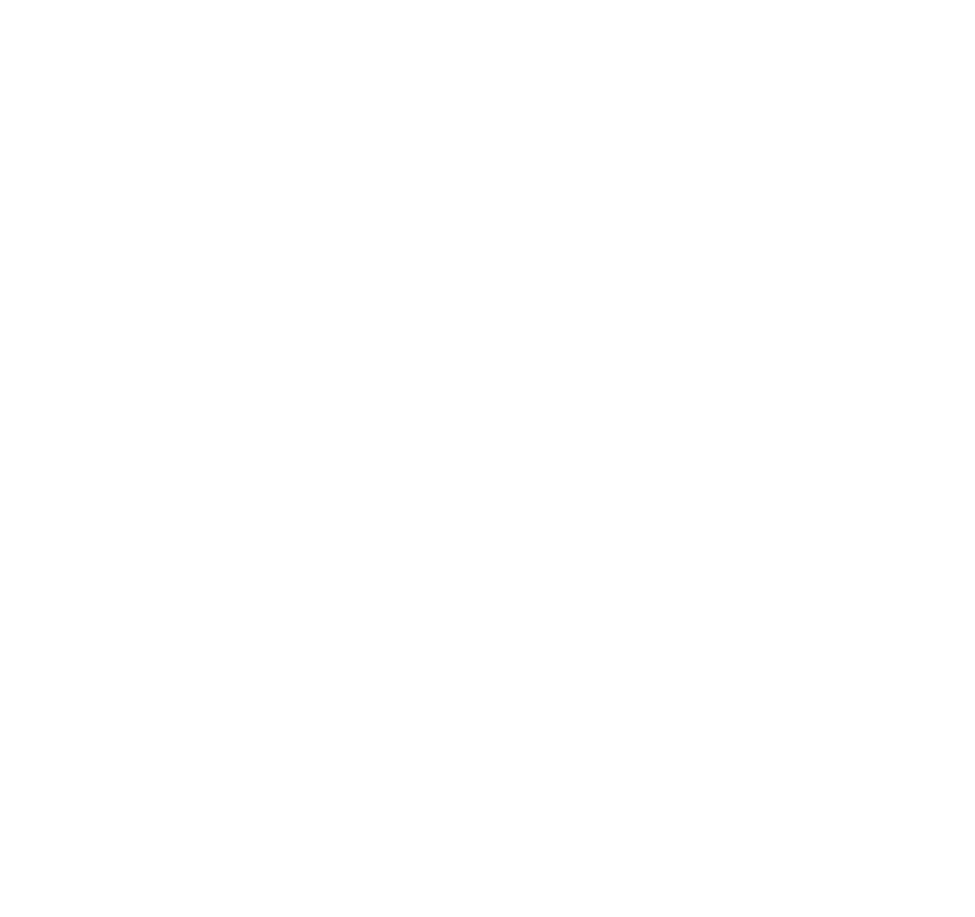
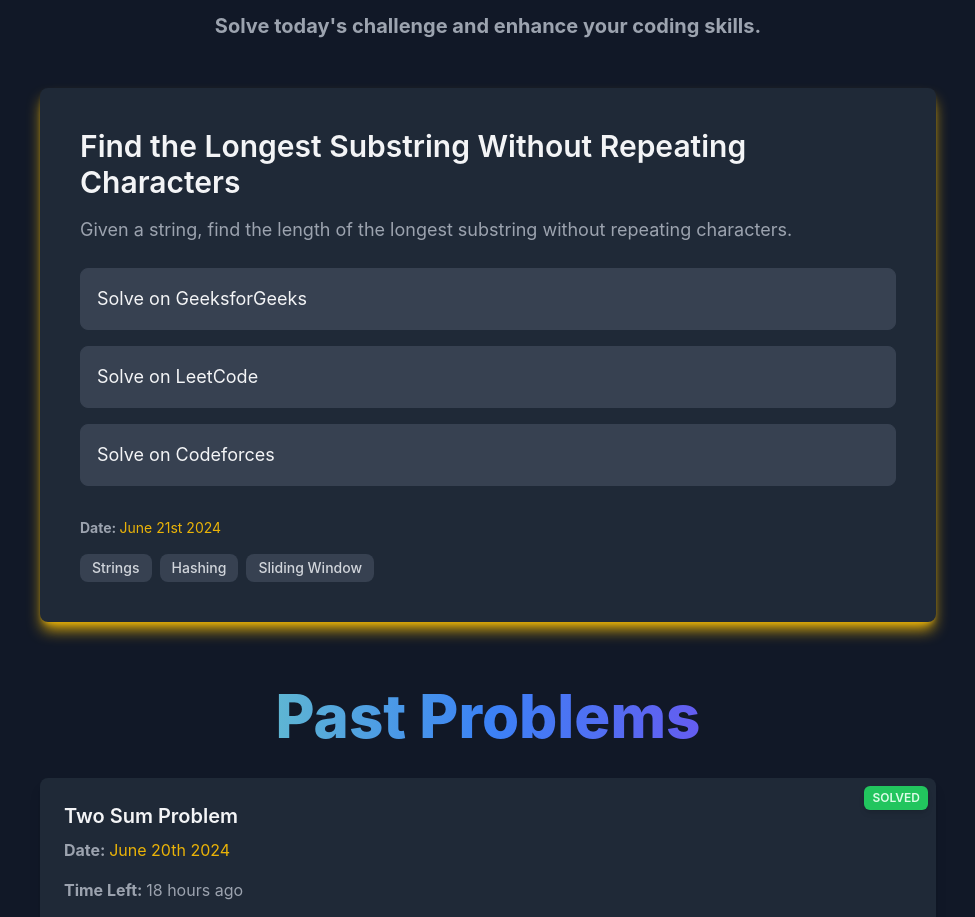
Before and after one commit to TheHimanshuDixit/knuth-website, a React (Vite) app: page /pod in a window 1280 px wide. Shown: the part 160-1077 px from the top of the page, without its empty margins (152-1127 px from the left). Before the commit the page ends 800 px from the top, so only its background shows below. Built offline with nearby package versions, Linux system fonts and the light colour scheme.

Commit message:
POD section UI added

```diff
--- a/package.json
+++ b/package.json
@@ -14,6 +14,7 @@
     "@material-tailwind/react": "^2.1.9",
     "flowbite": "^2.4.1",
     "flowbite-react": "^0.10.1",
+    "moment": "^2.30.1",
     "react": "^18.3.1",
     "react-dom": "^18.3.1",
     "react-router-dom": "^6.24.0",
--- a/src/pages/POD.jsx
+++ b/src/pages/POD.jsx
@@ -1,11 +1,217 @@
-import React from 'react'
+import moment from "moment";
 
 const POD = () => {
+  const currentProblem = {
+    title: "Find the Longest Substring Without Repeating Characters",
+    description:
+      "Given a string, find the length of the longest substring without repeating characters.",
+    links: [
+      {
+        platform: "GeeksforGeeks",
+        url: "https://www.geeksforgeeks.org/longest-substring-without-repeating-characters/",
+      },
+      {
+        platform: "LeetCode",
+        url: "https://leetcode.com/problems/longest-substring-without-repeating-characters/",
+      },
+      {
+        platform: "Codeforces",
+        url: "https://codeforces.com/problemset/problem/1234/B2",
+      },
+    ],
+    date: new Date(),
+    tags: ["Strings", "Hashing", "Sliding Window"],
+  };
+
+  const pastProblems = [
+    {
+      title: "Two Sum Problem",
+      date: moment().subtract(1, "days").toDate(),
+      links: [
+        {
+          platform: "GeeksforGeeks",
+          url: "https://www.geeksforgeeks.org/two-sum-problem/",
+        },
+        { platform: "LeetCode", url: "https://leetcode.com/problems/two-sum/" },
+        {
+          platform: "Codeforces",
+          url: "https://codeforces.com/problemset/problem/1/A",
+        },
+      ],
+      tags: ["Arrays", "Hash Map"],
+      status: "solved", // Example status
+    },
+    {
+      title: "Longest Common Subsequence",
+      date: moment().subtract(2, "days").toDate(),
+      links: [
+        {
+          platform: "GeeksforGeeks",
+          url: "https://www.geeksforgeeks.org/longest-common-subsequence-dp-4/",
+        },
+        {
+          platform: "LeetCode",
+          url: "https://leetcode.com/problems/longest-common-subsequence/",
+        },
+        {
+          platform: "Codeforces",
+          url: "https://codeforces.com/problemset/problem/1234/B3",
+        },
+      ],
+      tags: ["Dynamic Programming", "Strings"],
+      status: "attempted", // Example status
+    },
+    {
+      title: "Binary Tree Inorder Traversal",
+      date: moment().subtract(3, "days").toDate(),
+      links: [
+        {
+          platform: "GeeksforGeeks",
+          url: "https://www.geeksforgeeks.org/inorder-tree-traversal-without-recursion/",
+        },
+        {
+          platform: "LeetCode",
+          url: "https://leetcode.com/problems/binary-tree-inorder-traversal/",
+        },
+        {
+          platform: "Codeforces",
+          url: "https://codeforces.com/problemset/problem/1234/B4",
+        },
+      ],
+      tags: ["Trees", "DFS"],
+      status: "unvisited", // Example status
+    },
+    // Add more past problems as needed...
+  ];
+
+  // Function to calculate the time left
+  const getTimeLeft = (problemDate) => {
+    const now = moment();
+    const endOfDay = moment(problemDate).endOf("day");
+    return moment.duration(endOfDay.diff(now)).humanize(true);
+  };
+
+  const getStatusColor = (status) => {
+    switch (status) {
+      case "solved":
+        return "bg-green-500 text-green-100";
+      case "attempted":
+        return "bg-yellow-500 text-yellow-100";
+      case "unvisited":
+        return "bg-red-500 text-red-100";
+      default:
+        return "bg-gray-500 text-gray-100"; // Default color
+    }
+  };
+
   return (
-    <div>
-      <h1>pod</h1>
-    </div>
-  )
-}
+    <section className="w-full py-16 md:py-20 lg:py-24 bg-gray-900">
+      <div className="container mx-auto px-4 md:px-6 lg:px-8">
+        <div className="text-center">
+          <h2 className="bg-gradient-to-r from-green-300 via-blue-500 to-purple-600 bg-clip-text text-xl font-extrabold text-transparent sm:text-6xl">
+            Problem of the Day
+          </h2>
+          <p className=" font-bold mx-auto max-w-2xl text-lg text-gray-400 mt-4 md:text-xl animate-fade-in">
+            Solve today&apos;s challenge and enhance your coding skills.
+          </p>
+        </div>
+        <div className="mt-12 max-w-4xl mx-auto bg-gray-800 p-10 rounded-lg shadow-lg shadow-yellow-500 transition-shadow duration-300 animate-fade-in">
+          <h3 className="text-3xl font-semibold text-gray-100 mb-4">
+            {currentProblem.title}
+          </h3>
+          <p className="text-lg text-gray-400 mb-6">
+            {currentProblem.description}
+          </p>
+          <div className="space-y-4 mb-8">
+            {currentProblem.links.map((link, index) => (
+              <a
+                key={index}
+                href={link.url}
+                target="_blank"
+                rel="noopener noreferrer"
+                className="block w-full p-4 text-lg border border-gray-700 rounded-lg bg-gray-700 text-gray-100 hover:bg-yellow-500 hover:text-gray-900 transition-colors duration-300"
+              >
+                Solve on {link.platform}
+              </a>
+            ))}
+          </div>
+          <div className="text-gray-400 text-sm mb-4">
+            <strong>Date: </strong>
+            <span className="text-yellow-500">
+              {moment(currentProblem.date).format("MMMM Do YYYY")}
+            </span>
+          </div>
+          <div className="flex flex-wrap gap-2">
+            {currentProblem.tags.map((tag, index) => (
+              <span
+                key={index}
+                className="bg-gray-700 text-gray-300 text-sm font-medium px-3 py-1 rounded-lg"
+              >
+                {tag}
+              </span>
+            ))}
+          </div>
+        </div>
+        <div className="mt-16 max-w-4xl mx-auto animate-fade-in">
+          <h1 className="pb-8 text-center bg-gradient-to-r from-green-300 via-blue-500 to-purple-600 bg-clip-text text-xl font-extrabold text-transparent sm:text-6xl">
+            Past Problems
+          </h1>
+          <div className="space-y-6">
+            {pastProblems.map((problem, index) => (
+              <div
+                key={index}
+                className="relative bg-gray-800 p-6 rounded-lg shadow-lg hover:shadow-yellow-500 transition-shadow duration-300"
+              >
+                <h4 className="text-xl font-semibold text-gray-100 mb-2">
+                  {problem.title}
+                </h4>
+                <div className="text-gray-400 mb-4">
+                  <strong>Date: </strong>
+                  <span className="text-yellow-500">
+                    {moment(problem.date).format("MMMM Do YYYY")}
+                  </span>
+                </div>
+                <div className="text-gray-400 mb-4">
+                  <strong>Time Left: </strong>
+                  {getTimeLeft(problem.date)}
+                </div>
+                <div className="flex flex-wrap gap-2 mb-4">
+                  {problem.tags.map((tag, index) => (
+                    <span
+                      key={index}
+                      className="bg-gray-700 text-gray-300 text-sm font-medium px-3 py-1 rounded-lg"
+                    >
+                      {tag}
+                    </span>
+                  ))}
+                </div>
+                <div
+                  className={`absolute top-2 right-2 text-xs font-semibold py-1 px-2 rounded-md shadow-md ${getStatusColor(
+                    problem.status
+                  )}`}
+                >
+                  {problem.status.toUpperCase()}
+                </div>
+                <div className="space-y-2 mt-6">
+                  {problem.links.map((link, index) => (
+                    <a
+                      key={index}
+                      href={link.url}
+                      target="_blank"
+                      rel="noopener noreferrer"
+                      className="block w-full p-3 text-base border border-gray-700 rounded-lg bg-gray-700 text-gray-100 hover:bg-yellow-500 hover:text-gray-900 transition-colors duration-300"
+                    >
+                      Solve on {link.platform}
+                    </a>
+                  ))}
+                </div>
+              </div>
+            ))}
+          </div>
+        </div>
+      </div>
+    </section>
+  );
+};
 
-export default POD
+export default POD;
```
Also changed, not shown: 1 other file (tests, documents, lock files or other folders).
